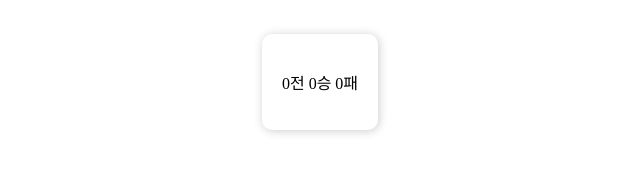
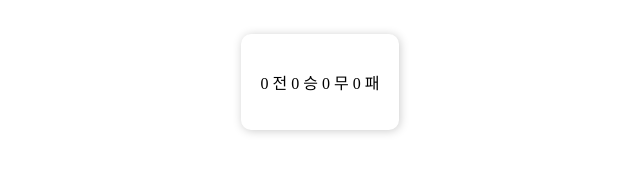
Before and after one commit to arty0928/front-end-study, a website: page typescript/src/sol.html in a window 1280 px wide. Shown: the part 605-778 px from the top of the page, 320-960 px from the left. Drawn offline with Linux system fonts and the light colour scheme.

Commit message:
[연습문제] 가위바위보 게임 (스스로 문제 풀이 성공)

```diff
--- a/typescript/src/sol.html
+++ b/typescript/src/sol.html
@@ -87,7 +87,7 @@
 
     <div class="view">
       <div class="card">
-        <p class="result">0전 0승 0패</p>
+        <p class="result">0 전 0 승 0 무 0 패</p>
       </div>
     </div>
 
```
Also changed, not shown: typescript/src/rock-scissor-paper.ts (line endings or trailing spaces).
